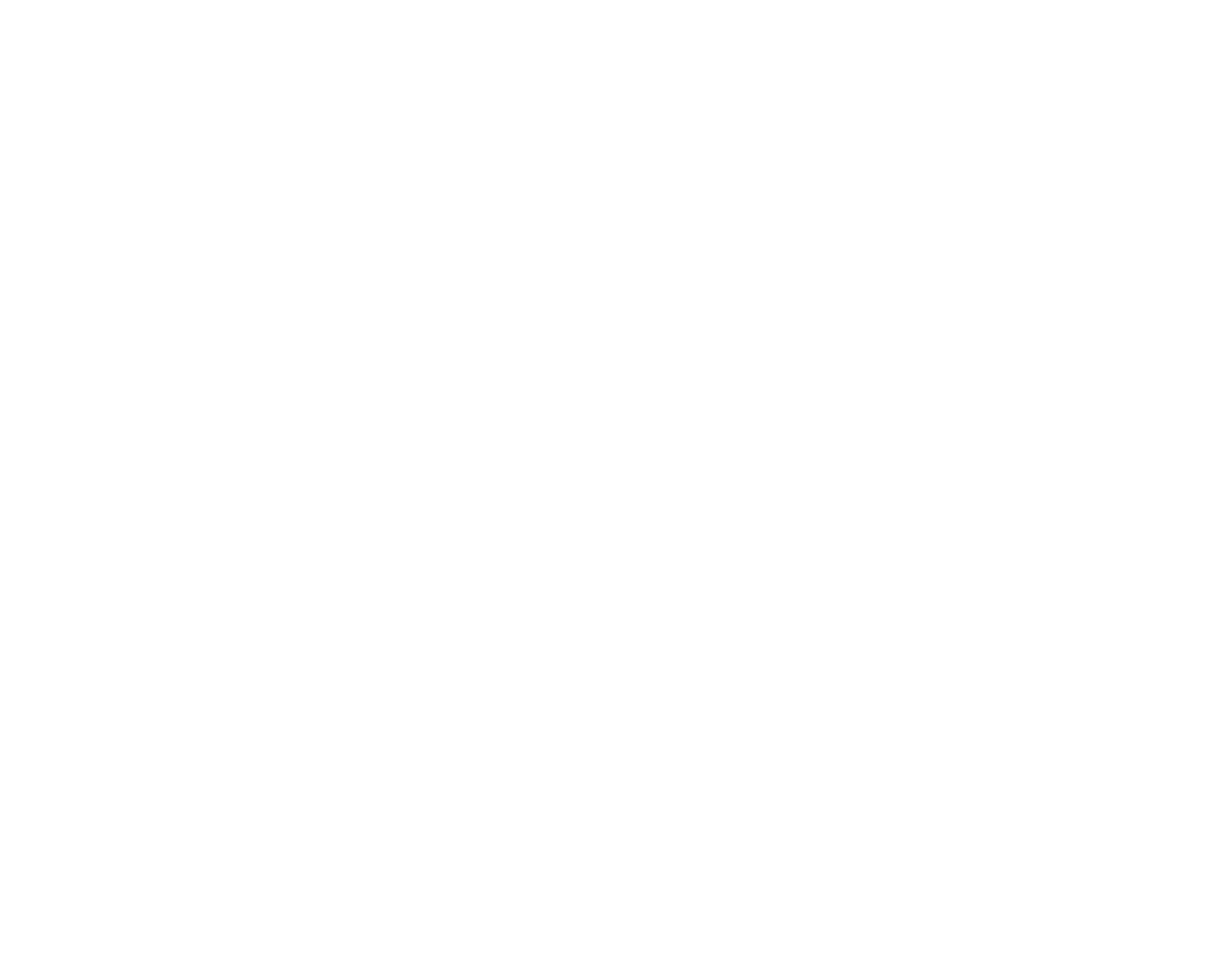
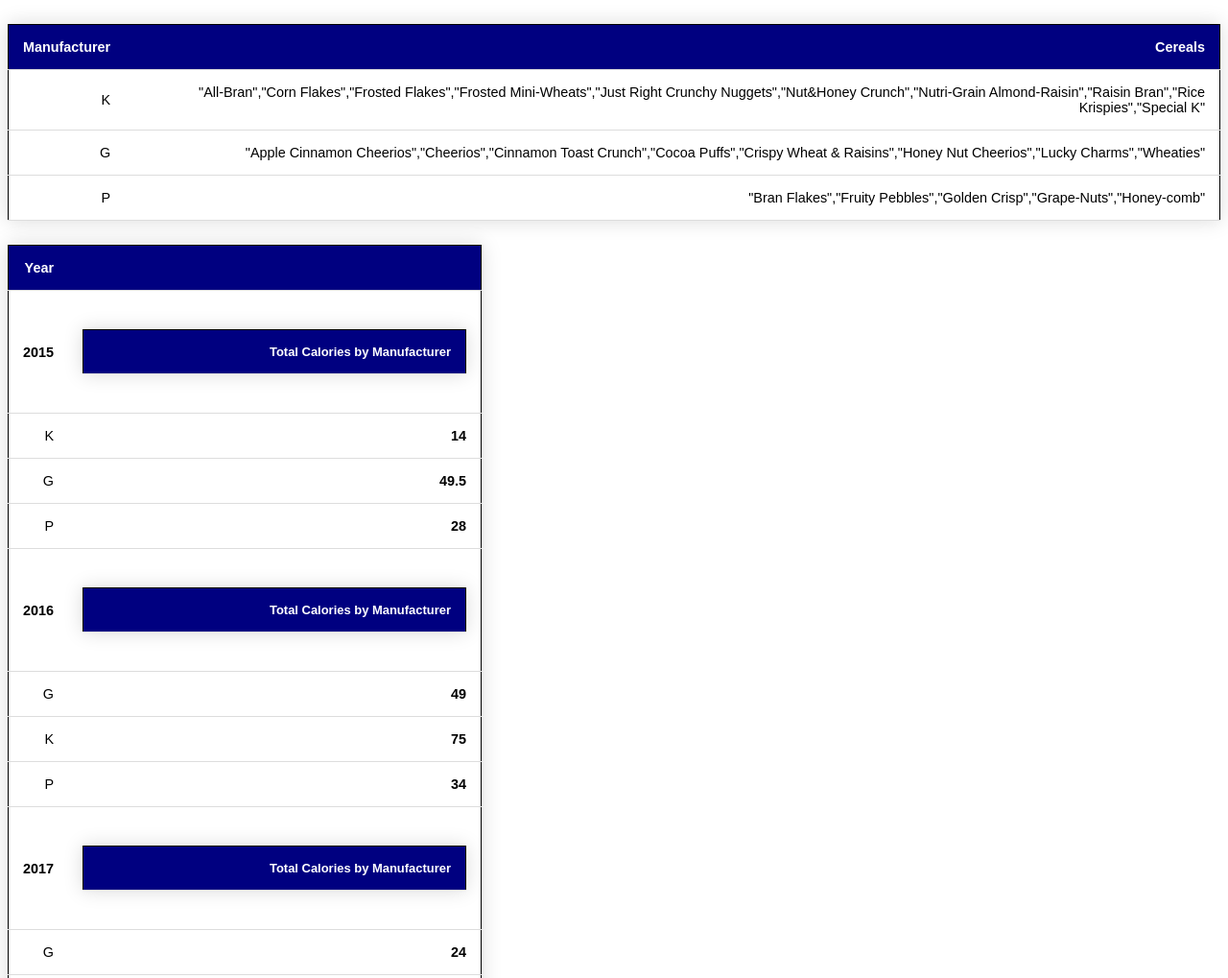
Before and after one commit to thevaderdude/dsc106-team50, a plain HTML site: page Lab3/lab3.html in a window 1280 px wide. Shown: the top 1019 px of the page at 96% size. Before the commit the page ends 800 px from the top, so only its background shows below. Drawn offline with nearby package versions, Linux system fonts and the light colour scheme.

Commit message:
lab3 html update + screenshot + pdf

```diff
--- /dev/null
+++ b/Lab3/lab3.css
@@ -0,0 +1,36 @@
+table{
+    border-collapse: collapse;
+    border: 1px solid;
+    margin: 25px 0;
+    font-size: 0.9em;
+    font-family: sans-serif;
+    min-width: 400px;
+    box-shadow: 0 0 20px rgba(0, 0, 0, 0.15);
+}
+
+.cmy{
+    min-width: 400px;
+}
+
+
+th, td {
+    padding: 15px;
+    text-align: right;
+    border-bottom: 1px solid #ddd;
+}
+
+tr:hover {
+    background-color: lightskyblue;
+}
+
+th{
+    background-color: navy;
+    color:white
+}
+
+p{
+    font-size: 0.9em;
+    font-family: sans-serif;
+    border: 1px solid navy;
+    width:fit-content;
+}
--- a/Lab3/lab3.html
+++ b/Lab3/lab3.html
@@ -4,7 +4,9 @@
     <meta charset="UTF-8">
     <meta http-equiv="X-UA-Compatible" content="IE=edge">
     <meta name="viewport" content="width=device-width, initial-scale=1.0">
+    <script src="https://cdnjs.cloudflare.com/ajax/libs/jquery/3.3.1/jquery.min.js"></script>
     <script src="https://d3js.org/d3.v7.min.js"></script>
+    <link rel="stylesheet" href="lab3.css" />
 </head>
 <body>
     <script>
@@ -23,14 +25,77 @@
         d3.csv('cereal.csv', rowConverter).then(function(data){
             console.log(data)
             //Group the cereals by manufacturers
+            let manuGrouped = {};
+            for (let cereal of data){
+                if(!manuGrouped[cereal.Manufacturer]){
+                    manuGrouped[cereal.Manufacturer] = [JSON.stringify(cereal.Name)];
+                }
+                manuGrouped[cereal.Manufacturer].push(JSON.stringify(cereal.Name));
+            }
+            console.log(manuGrouped)
+            for (var manu in manuGrouped) {
+                manuGrouped[manu] = [...new Set(manuGrouped[manu])];
+                }
 
+            console.log(manuGrouped);
             //Get the sum of carbo per manufacturer per year
+            let carbManuYear = {};
+            for (let cereal of data){
+                if(!carbManuYear[cereal.Year]){
+                    let carbManu = {};
+                    carbManu[cereal.Manufacturer]=cereal.Carbo;
+                    carbManuYear[cereal.Year] = carbManu;
+                }
+                if(!carbManuYear[cereal.Year][cereal.Manufacturer]){
+                    let carbManu = carbManuYear[cereal.Year];
+                    carbManu[cereal.Manufacturer] = cereal.Carbo;
+                    carbManuYear[cereal.Year] = carbManu;
+                }
+                let carbManu = carbManuYear[cereal.Year];
+                carbManu[cereal.Manufacturer]+=cereal.Carbo;
+                carbManuYear[cereal.Year]= carbManu;
+            };
+            console.log(carbManuYear);
 
             // Find the sum of calories for manufacturer “K” in 2020?
+            let manuCal = {};
+            for (let cereal of data){
+                if (cereal.Year==2020){
+                    if(!manuCal[cereal.Manufacturer]){
+                        manuCal[cereal.Manufacturer] = cereal.Calories;
+                    }
+                    manuCal[cereal.Manufacturer]+= cereal.Calories;
+            }};
+            console.log(manuCal);
+            console.log(manuCal["K"])
+
+            var manuGroupedTable = document.getElementById("manuGrouped");
+            var html = "<tr><th>Manufacturer</th><th>Cereals</th></tr>";
+
+            for (var manu in manuGrouped) {
+                html += "<tr><td>" + manu + "</td><td>" + manuGrouped[manu] + "</td></tr>";
+            }
+            manuGroupedTable.innerHTML = html;
+
+            var carbManuYearTable = document.getElementById("carbManuYear");
+            var html = "<tr><th>Year</th><th></th></tr>";
+
+            for (var year in carbManuYear) {
+                var table = "<table class=center><tr><th></th><th>Total Calories by Manufacturer</th></tr></table>";
+                for (var manu in carbManuYear[year]){
+                    table+="<tr><td>" + manu + "</td><td><b>"+ carbManuYear[year][manu]+"</b></td></tr>";
+                };
+                html += "<tr><td><b>" + year + "</b></td><td>"+table+"</td></tr>";
+            }
+            carbManuYearTable.innerHTML = html;
+
+            document.getElementById("K2020").innerHTML = "Manufacturer K Total Calories: "+"<b>"+manuCal["K"]+"</b>";
         });
-
-
-
     </script>
 </body>
+    <table id="manuGrouped">
+    </table>
+    <table class="cmy" id="carbManuYear">
+    </table>
+    <p id="K2020"></p>
 </html>
```
Also changed, not shown: Lab3/lab3.png (added), 2 other files.
